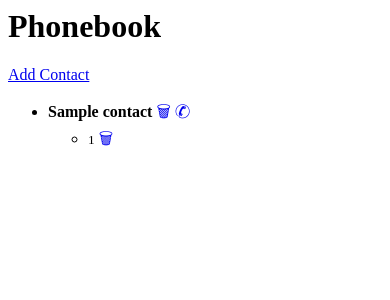
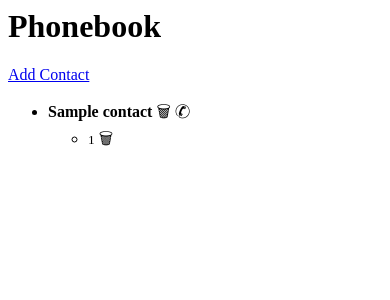
Before and after one commit to markirius/phonebook, a Django app: template templates/contacts/contacts_list.html in a window 390 px wide. Shown: the top 300 px of the page. Run offline with Django 3.2, Linux system fonts and the light colour scheme; the template is opened without the code that fills it: most values are stand-ins (such as "Sample title", 1, 10 or a date in 2020).

Commit message:
added class based views for update and remove contact's phone

```diff
--- a/apps/phones/urls.py
+++ b/apps/phones/urls.py
@@ -1,6 +1,6 @@
 from django.urls import path
 
-from apps.phones.views import PhoneCreate, PhoneDelete
+from apps.phones.views import PhoneCreate, PhoneDelete, PhoneUpdate
 
 urlpatterns = [
     path("phone_create/<pk>",
@@ -11,4 +11,8 @@ urlpatterns = [
          PhoneDelete.as_view(),
          name="phone_delete"
          ),
+    path("phone_update/<pk>",
+         PhoneUpdate.as_view(),
+         name="phone_update"
+         ),
 ]
--- a/templates/contacts/contacts_list.html
+++ b/templates/contacts/contacts_list.html
@@ -4,13 +4,13 @@
 	{% for contact in contacts %}
 	<li>
 		<strong>{{ contact.name }}</strong>
-		<a href="{% url 'contact_delete' contact.pk %}" style="text-decoration:none">🗑</a>
-		<a href="{% url 'phone_create' contact.pk %}" style="text-decoration:none">✆</a>
+		<a href="{% url 'contact_delete' contact.pk %}" style="text-decoration:none;color:inherit">🗑</a>
+		<a href="{% url 'phone_create' contact.pk %}" style="text-decoration:none;color:inherit">✆</a>
     {% for phone in contact.phones_set.all %}
     <ul>
       <li>
         <small>{{ phone.phone_number }}</small>
-        <a href="{% url 'phone_delete' phone.pk %}" style="text-decoration:none">🗑</a>
+        <a href="{% url 'phone_delete' phone.pk %}" style="text-decoration:none;color:inherit">🗑</a>
       </li>
     </ul>
     {% endfor %}
```
Also changed, not shown: apps/phones/views.py (+7 -1 lines).
